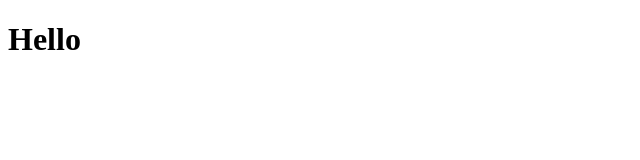
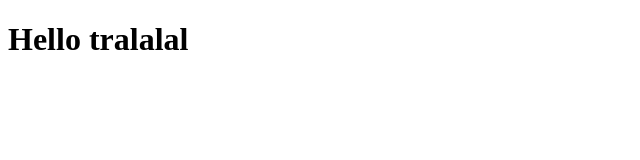
Before and after one commit to vidova/test, a plain HTML site: page site/index.html in a window 1280 px wide. Shown: the whole page, without its empty margins (0-640 px from the left). Drawn offline with Linux system fonts and the light colour scheme.

Commit message:
Small addition toour page content.

```diff
--- a/site/index.html
+++ b/site/index.html
@@ -4,6 +4,6 @@
 	<title>Hello</title>
 </head>
 <body>
-<h1>Hello</h1>
+<h1>Hello tralalal</h1>
 </body>
 </html>
```
